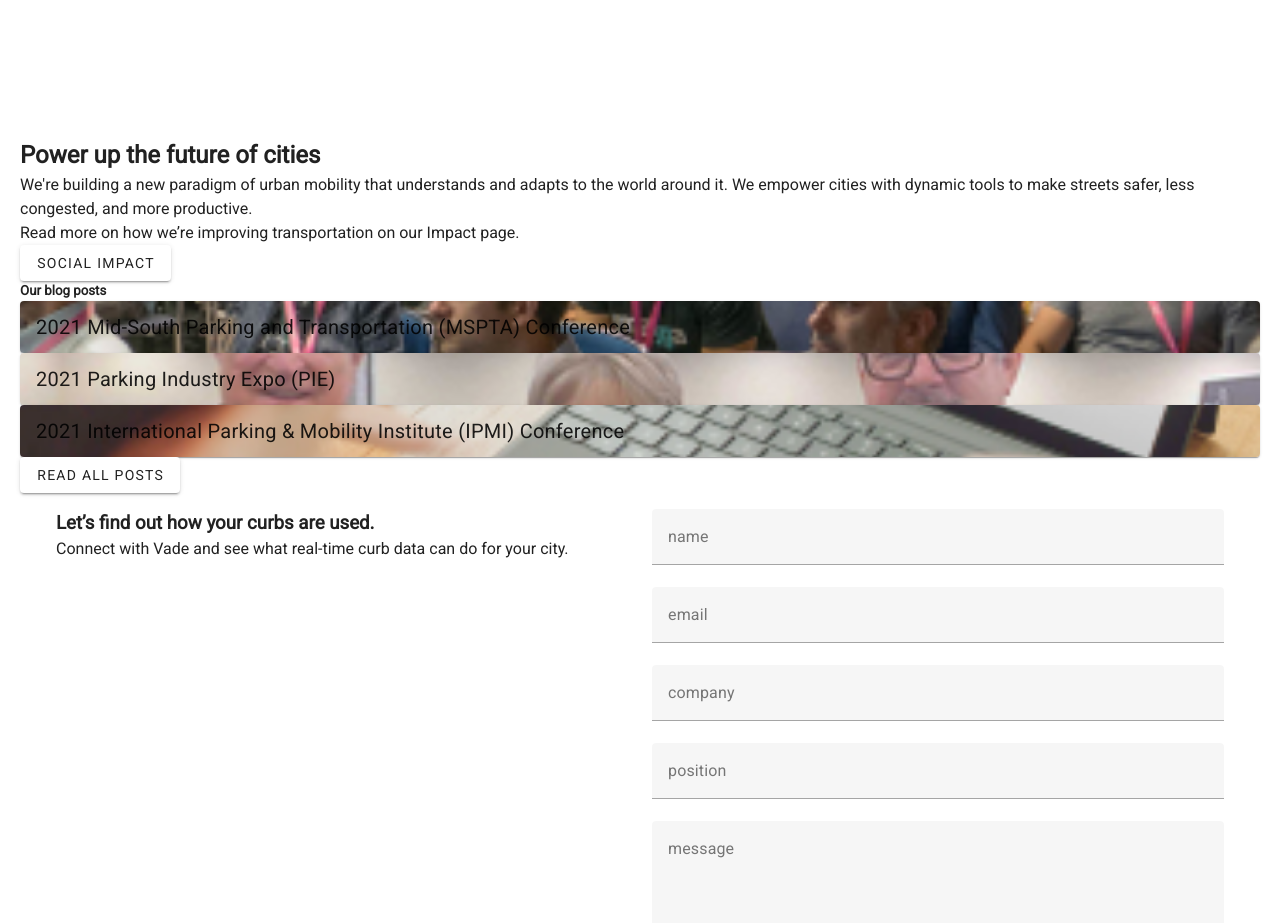
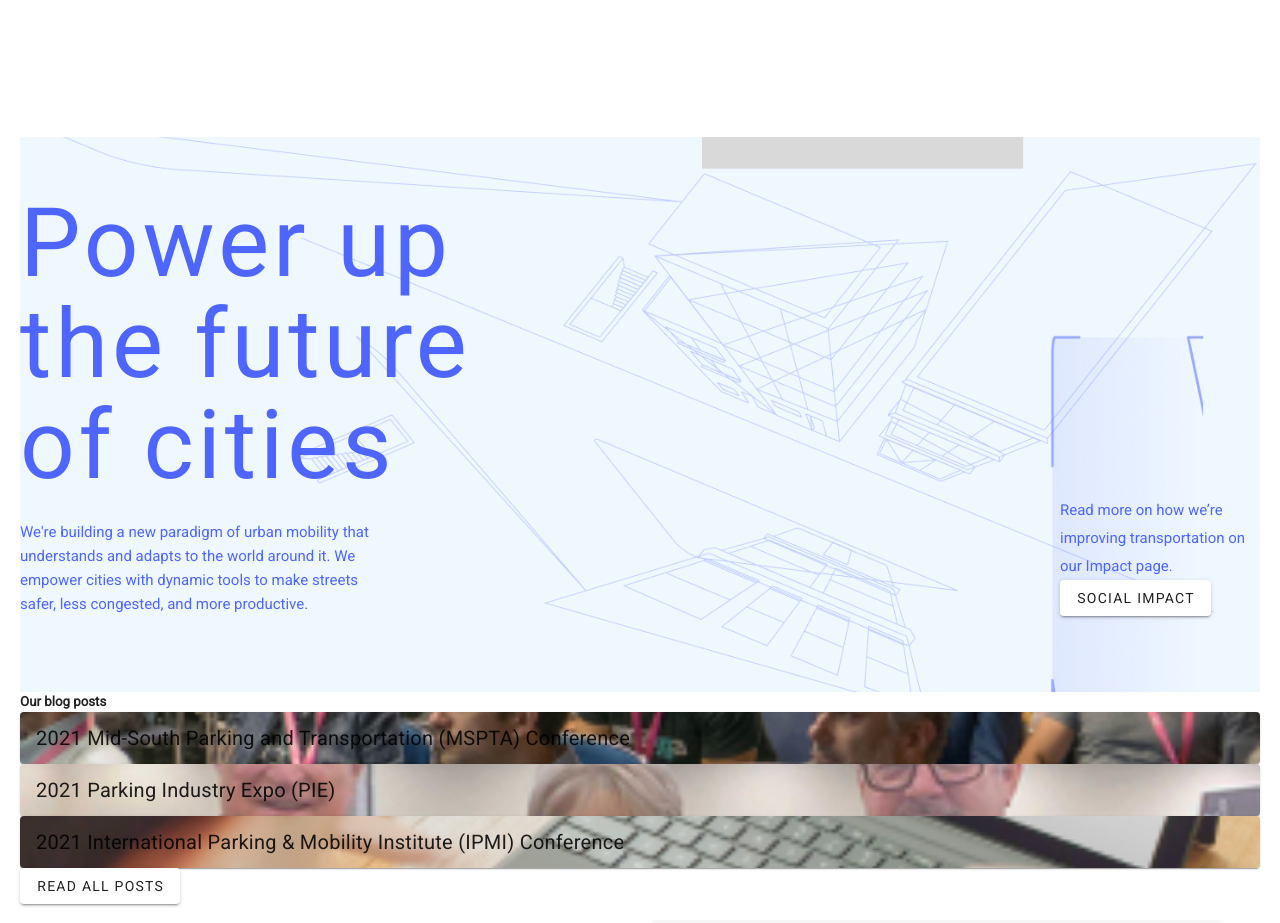
Before and after one commit to deadbeathd07/vade, a Vue app: page / in a window 1280 px wide. Shown: the part 3840-4763 px from the top of the page. Built offline with nearby package versions, Linux system fonts and the light colour scheme.

Commit message:
typography stylization was added for the section

```diff
--- a/src/assets/index.css
+++ b/src/assets/index.css
@@ -231,7 +231,7 @@
 }
 
 .secondary-bg {
-  background-color: var(--secondary-bg);
+  background-color: var(--secondary-bg) !important;
 }
 
 .original-bg {
--- a/src/sections/home/FutureSection.vue
+++ b/src/sections/home/FutureSection.vue
@@ -1,11 +1,21 @@
 <template>
-	<v-sheet>
-		<h2>{{ sectionContent.title }}</h2>
-		<p>
-			{{ sectionContent.text }}
-		</p>
-		<p>{{ sectionContent.subtitle }}</p>
-		<v-btn>{{ sectionContent.btn_text }}</v-btn>
+	<v-sheet class="secondary-bg vade-bg-future vade-pt-14 vade-pb-19">
+		<h2
+			class="original-title vade-h2 vade-lh-101 vade-ls-384 font-weight-regular vade-max-width-500"
+		>
+			{{ sectionContent.title }}
+		</h2>
+		<div class="d-flex justify-space-between align-end">
+			<p class="vade-base-text vade-lh-24 original-text vade-max-width-350">
+				{{ sectionContent.text }}
+			</p>
+			<div>
+				<p class="vade-base-text vade-lh-28 original-text vade-max-width-200">
+					{{ sectionContent.subtitle }}
+				</p>
+				<v-btn>{{ sectionContent.btn_text }}</v-btn>
+			</div>
+		</div>
 	</v-sheet>
 </template>
 
@@ -17,4 +27,31 @@ const store = useStore();
 const sectionContent = store.state.sections.future;
 </script>
 
-<style></style>
+<style>
+.vade-bg-future {
+	background-image: url('../../assets/bg-2.png') !important;
+	background-position: center !important;
+	background-size: cover !important;
+	background-repeat: no-repeat !important;
+}
+
+.vade-pt-14 {
+	padding-top: 56px;
+}
+
+.vade-pb-19 {
+	padding-bottom: 76px;
+}
+
+.vade-max-width-500 {
+	max-width: 500px;
+}
+
+.vade-max-width-350 {
+	max-width: 350px;
+}
+
+.vade-max-width-200 {
+	max-width: 200px;
+}
+</style>
```
Also changed, not shown: src/assets/bg-2.png.
